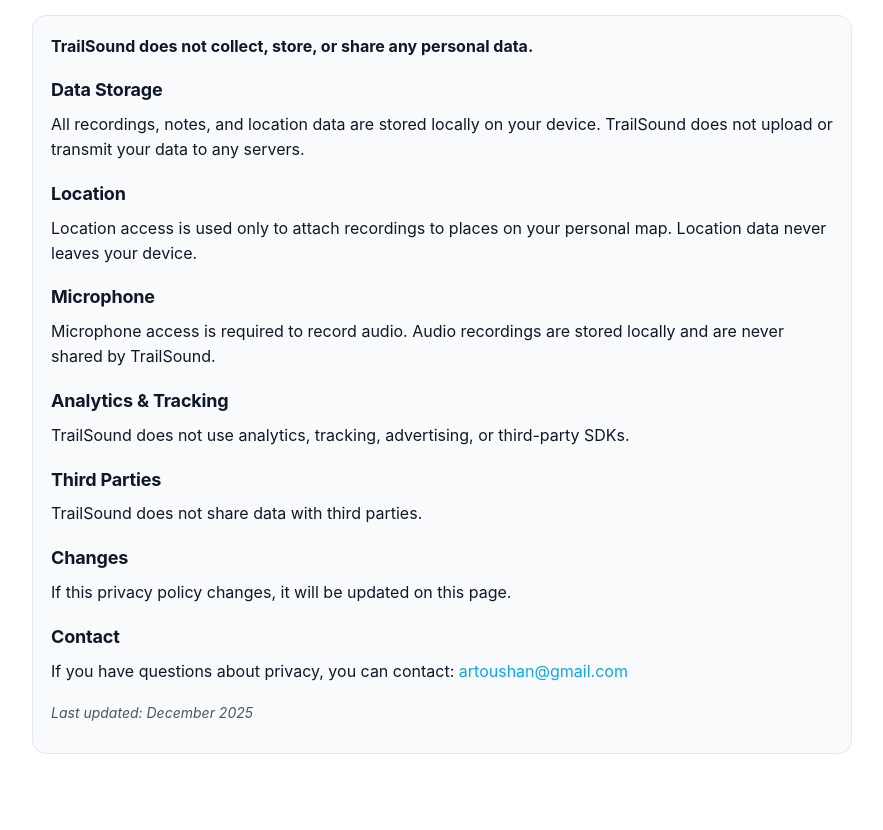
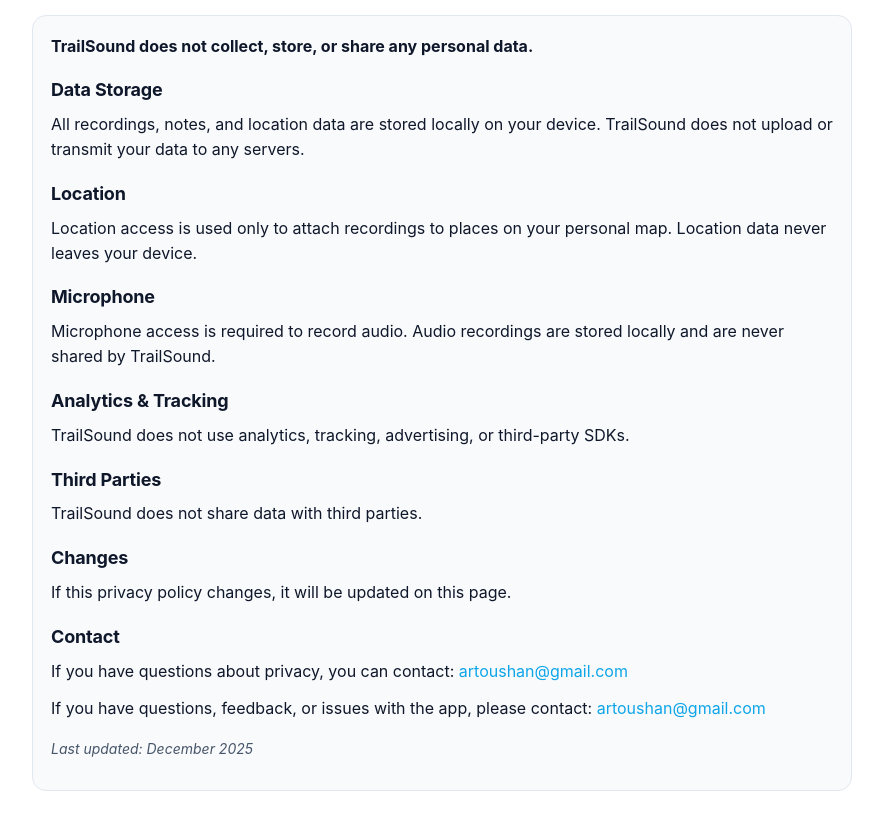
Before and after one commit to SoddTodd/trailsound-privacy, a plain HTML site: page index.html in a window 1280 px wide. Shown: the part 104-934 px from the top of the page, without its empty margins (198-1081 px from the left). Before the commit the page ends 906 px from the top, so only its background shows below. Drawn offline with Linux system fonts and the light colour scheme.

Commit message:
Add user feedback contact information
Added a new paragraph for user feedback contact information.

```diff
--- a/index.html
+++ b/index.html
@@ -136,7 +136,10 @@
         If you have questions about privacy, you can contact:
         <a href="mailto:artoushan@gmail.com">artoushan@gmail.com</a>
       </p>
-
+<p>
+  If you have questions, feedback, or issues with the app, please contact:
+  <a href="mailto:artoushan@gmail.com">artoushan@gmail.com</a>
+</p>
       <footer>
         <p><em>Last updated: December 2025</em></p>
       </footer>
```
